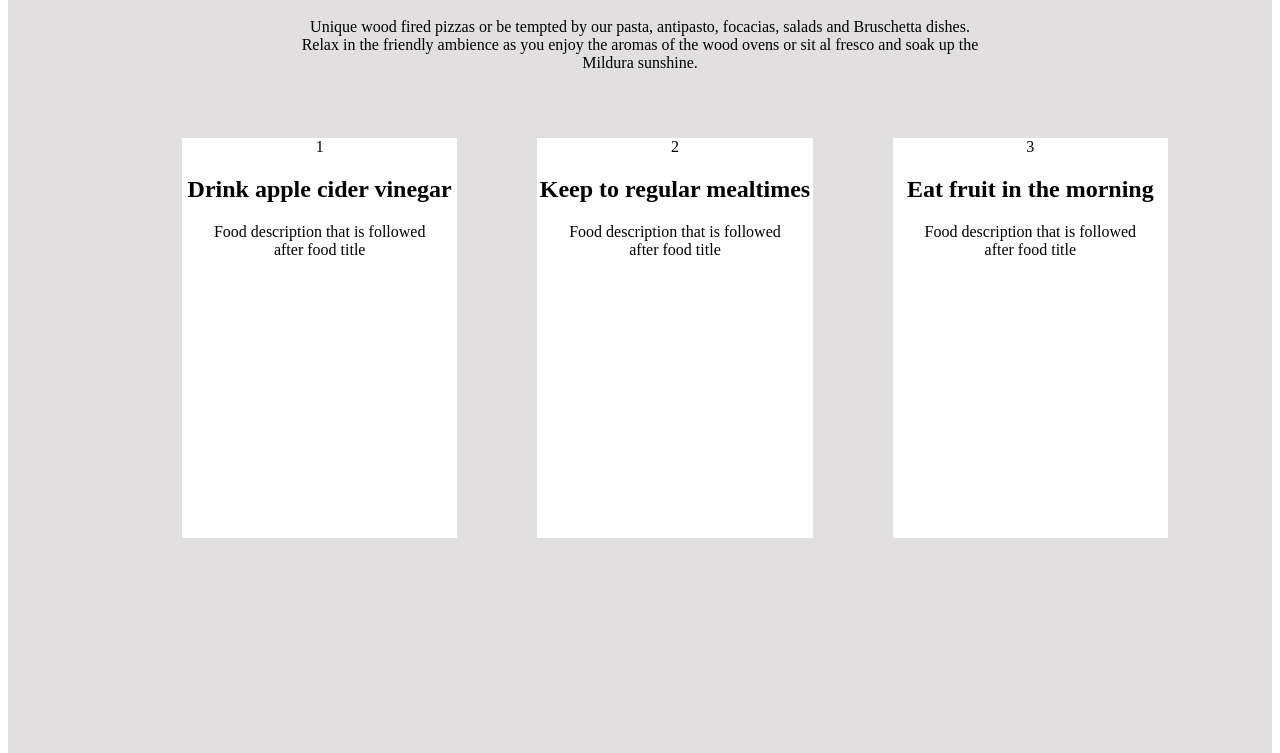
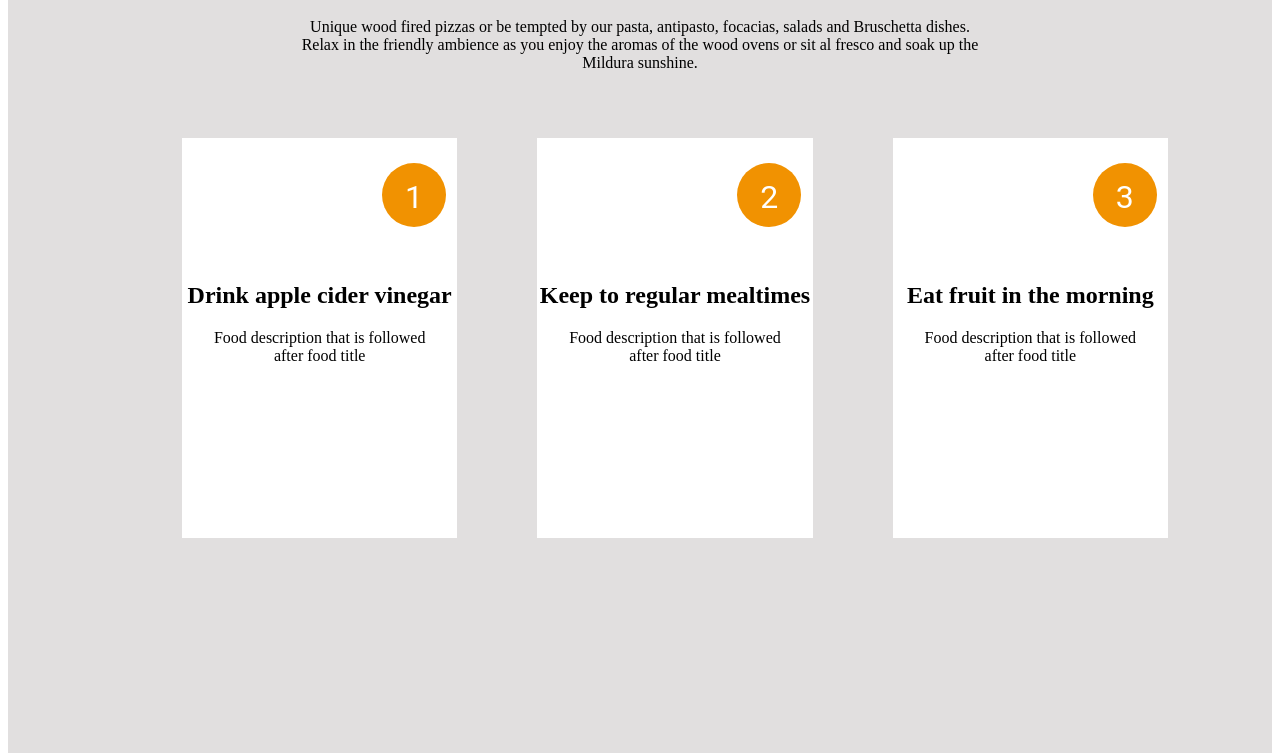
Before and after one commit to Samuel-Muriuki/Letuce-Eat, a plain HTML site: page index.html in a window 1280 px wide. Shown: the part 881-1634 px from the top of the page. Drawn offline with Linux system fonts and the light colour scheme.

Commit message:
It will add style to the cicle

```diff
--- a/main.css
+++ b/main.css
@@ -108,3 +108,17 @@ button {
     margin-top: 50px;
     background-color: white;
 }
+
+.circle {
+    border-radius: 50%;
+    width: 34px;
+    height: 34px;
+    padding: 15px;
+    margin-left: 200px;
+    margin-top: 25px;
+    margin-bottom: 55px;
+    background: #F19201;
+    color: #ffff;
+    text-align: center;
+    font: 32px 'Roboto';
+}
```
